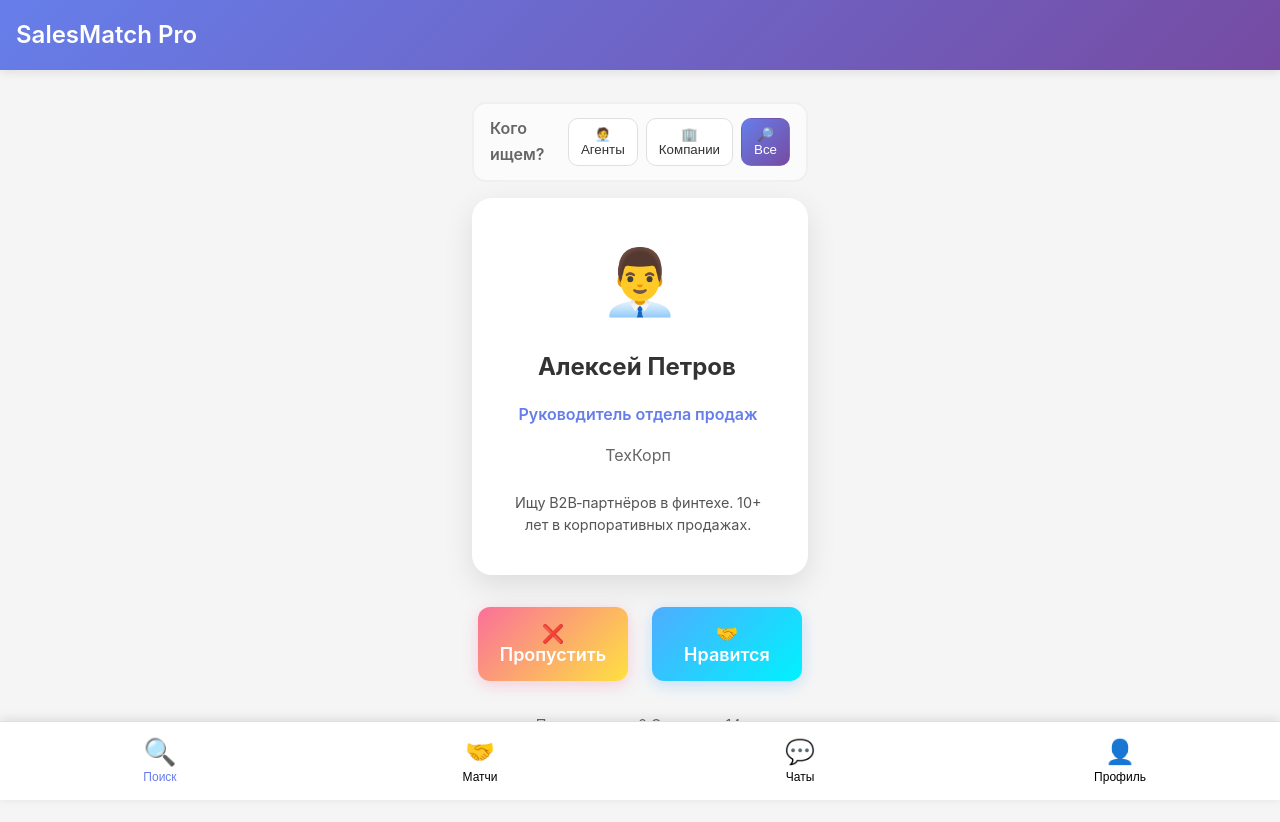
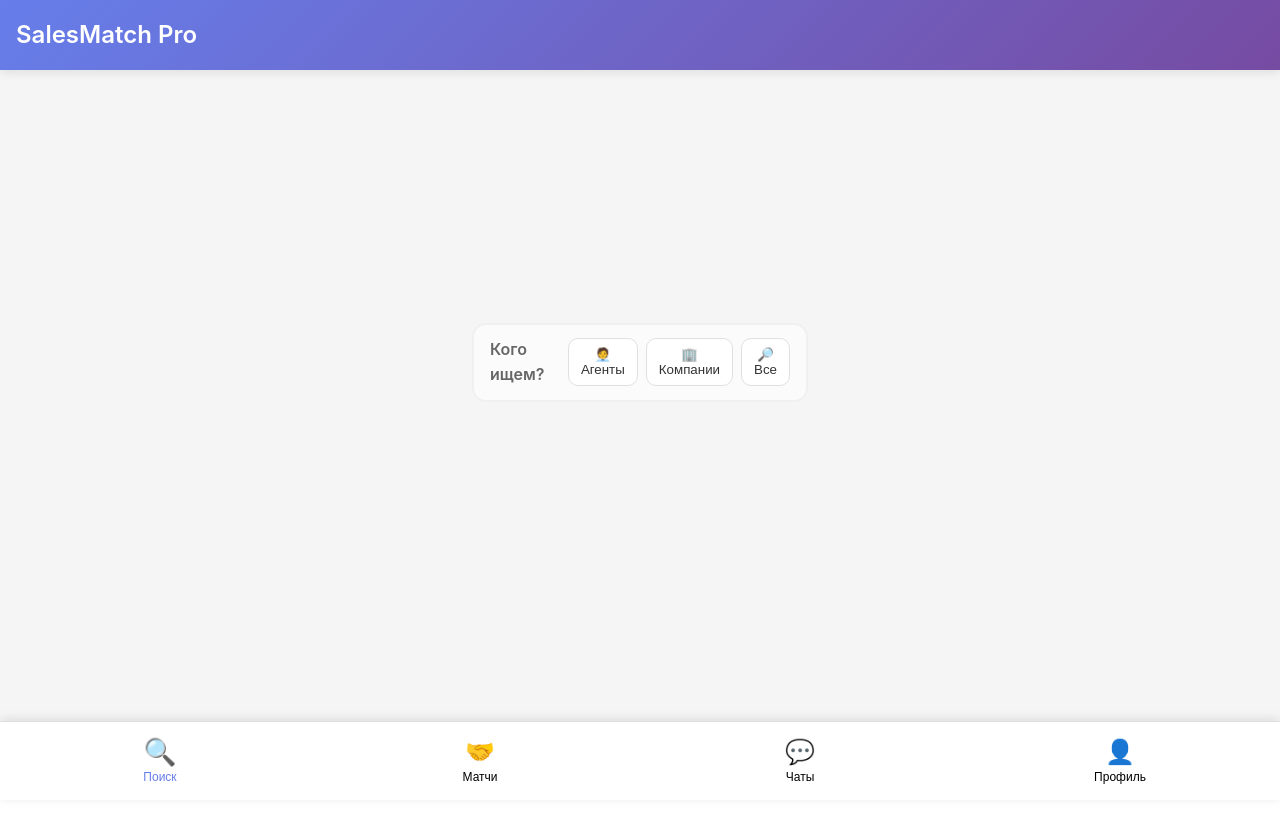
Before and after one commit to skalnydesign-ship-it/salesmatch-platform, a React (Vite) app in the folder agent curs/salesmatch-project/miniapp/frontend/: page / in a window 1280 px wide. Both pictures are taken after a click on the button "🚀 Войти в SalesMatch Pro". Shown: the top 822 px of the page. After the commit the page ends 800 px from the top, so only its background shows below. Built offline with nearby package versions, Linux system fonts and the light colour scheme.

Commit message:
feat(search): вынес фильтр на отдельную страницу SearchPage, навигация и стартовая страница обновлены; MatchingPage читает фильтр из localStorage

```diff
--- a/agent curs/salesmatch-project/miniapp/frontend/src/App.tsx
+++ b/agent curs/salesmatch-project/miniapp/frontend/src/App.tsx
@@ -3,6 +3,7 @@ import { Context7Provider } from './contexts/Context7Provider';
 import { Header } from './components/Header';
 import { BottomNavigation } from './components/BottomNavigation';
 import { MatchingPage } from './pages/MatchingPage';
+import { SearchPage } from './pages/SearchPage';
 import { MatchesPage } from './pages/MatchesPage';
 import { MessagesPage } from './pages/MessagesPage';
 import { ProfilePage } from './pages/ProfilePage';
@@ -10,12 +11,18 @@ import { AuthPage } from './pages/AuthPage';
 import './App.css';
 
 const App: React.FC = () => {
-  const [currentPage, setCurrentPage] = useState('matching');
+  const [currentPage, setCurrentPage] = useState('search');
   const [isAuthenticated, setIsAuthenticated] = useState(false);
 
   const handleAuth = () => {
     setIsAuthenticated(true);
   };
+
+  React.useEffect(() => {
+    const goToMatching = () => setCurrentPage('matching');
+    window.addEventListener('goToMatching', goToMatching as any);
+    return () => window.removeEventListener('goToMatching', goToMatching as any);
+  }, []);
 
   const handleLogout = () => {
     setIsAuthenticated(false);
@@ -25,6 +32,8 @@ const App: React.FC = () => {
     switch (currentPage) {
       case 'auth':
         return <AuthPage onAuth={handleAuth} />;
+      case 'search':
+        return <SearchPage />;
       case 'matching':
         return <MatchingPage />;
       case 'matches':
--- a/agent curs/salesmatch-project/miniapp/frontend/src/components/BottomNavigation.tsx
+++ b/agent curs/salesmatch-project/miniapp/frontend/src/components/BottomNavigation.tsx
@@ -7,7 +7,7 @@ interface BottomNavigationProps {
 }
 
 const navItems = [
-  { id: 'matching', label: 'Поиск', icon: '🔍' },
+  { id: 'search', label: 'Поиск', icon: '🔍' },
   { id: 'matches', label: 'Матчи', icon: '🤝' },
   { id: 'messages', label: 'Чаты', icon: '💬' },
   { id: 'profile', label: 'Профиль', icon: '👤' },
--- a/agent curs/salesmatch-project/miniapp/frontend/src/pages/MatchingPage.tsx
+++ b/agent curs/salesmatch-project/miniapp/frontend/src/pages/MatchingPage.tsx
@@ -150,7 +150,13 @@ export const MatchingPage: React.FC = () => {
   const [currentProfileIndex, setCurrentProfileIndex] = useState(0);
   const [likedProfiles, setLikedProfiles] = useState<number[]>([]);
   const [isLoading, setIsLoading] = useState(false);
-  const [filterType, setFilterType] = useState<'all' | AccountType>('all');
+  const [filterType, setFilterType] = useState<'all' | AccountType>(() => {
+    try {
+      return (localStorage.getItem('matchingFilter') as any) || 'all';
+    } catch {
+      return 'all';
+    }
+  });
   const { getCodeSuggestions, analyzeCode } = useContext7();
 
   const filteredProfiles = filterType === 'all'
@@ -219,29 +225,7 @@ export const MatchingPage: React.FC = () => {
 
   return (
     <div className="matching-page">
-      <div className="matching-page__question">
-        <span className="matching-page__question-label">Кого ищем?</span>
-        <div className="matching-page__question-actions">
-          <button
-            className={`matching-page__question-btn ${filterType === 'agent' ? 'is-active' : ''}`}
-            onClick={() => { setFilterType('agent'); setCurrentProfileIndex(0); }}
-          >
-            🧑‍💼 Агенты
-          </button>
-          <button
-            className={`matching-page__question-btn ${filterType === 'company' ? 'is-active' : ''}`}
-            onClick={() => { setFilterType('company'); setCurrentProfileIndex(0); }}
-          >
-            🏢 Компании
-          </button>
-          <button
-            className={`matching-page__question-btn ${filterType === 'all' ? 'is-active' : ''}`}
-            onClick={() => { setFilterType('all'); setCurrentProfileIndex(0); }}
-          >
-            🔎 Все
-          </button>
-        </div>
-      </div>
+      {/* Question moved to SearchPage */}
       <AnimatedCard
         className="matching-page__card"
         delay={0.2}
--- /dev/null
+++ b/agent curs/salesmatch-project/miniapp/frontend/src/pages/SearchPage.tsx
@@ -0,0 +1,39 @@
+import React from 'react';
+import './MatchingPage.css';
+
+export const SearchPage: React.FC = () => {
+  const selectFilter = (value: 'all' | 'company' | 'agent') => {
+    try {
+      localStorage.setItem('matchingFilter', value);
+    } catch {}
+    window.dispatchEvent(new CustomEvent('goToMatching'));
+  };
+
+  return (
+    <div className="matching-page">
+      <div className="matching-page__question">
+        <span className="matching-page__question-label">Кого ищем?</span>
+        <div className="matching-page__question-actions">
+          <button
+            className="matching-page__question-btn"
+            onClick={() => selectFilter('agent')}
+          >
+            🧑‍💼 Агенты
+          </button>
+          <button
+            className="matching-page__question-btn"
+            onClick={() => selectFilter('company')}
+          >
+            🏢 Компании
+          </button>
+          <button
+            className="matching-page__question-btn"
+            onClick={() => selectFilter('all')}
+          >
+            🔎 Все
+          </button>
+        </div>
+      </div>
+    </div>
+  );
+};
```
